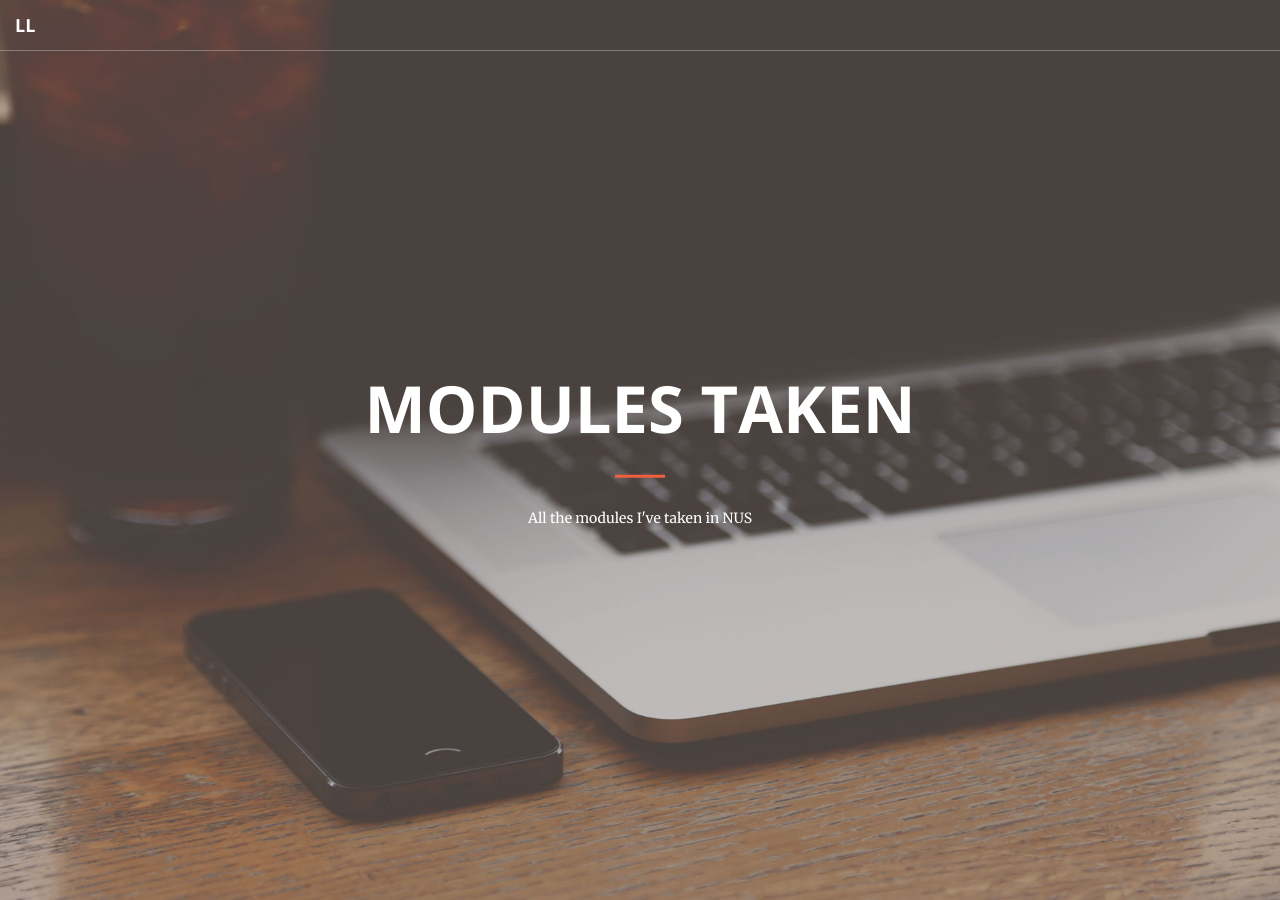
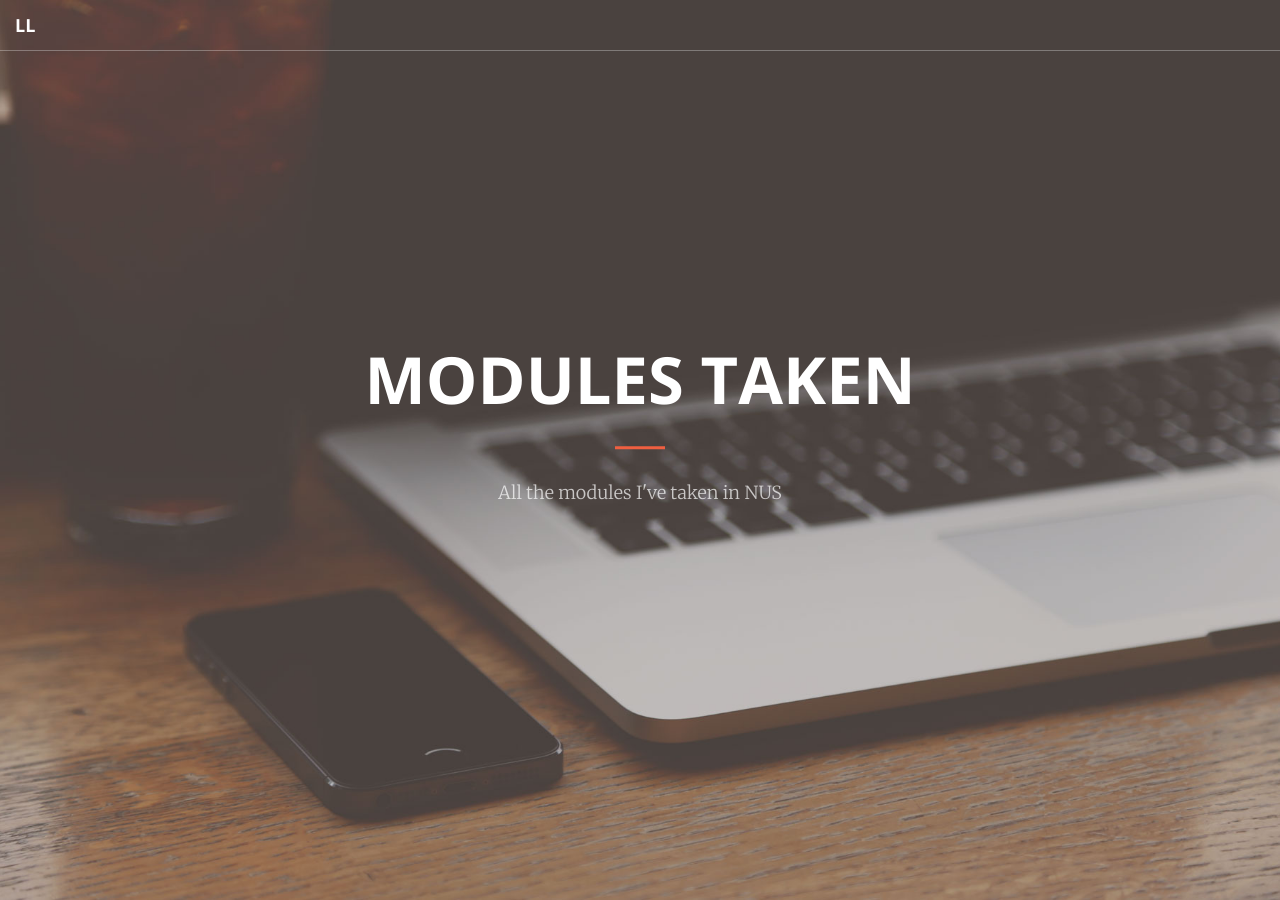
Before and after one commit to limli/limli.github.io, a Jekyll site: the page built from modules.html, in a window 1280 px wide and 900 px high. Built offline with Jekyll 4.4.1, drawn with Linux system fonts in a browser that asks for light colours.

Commit message:
fix font

```diff
--- a/modules.html
+++ b/modules.html
@@ -1,7 +1,7 @@
 ---
 layout: page
 title: "Modules Taken"
-description: All the modules I've taken in NUS
+description: <p>All the modules I've taken in NUS</p>
 ---
 <section id="experience">
     <div class="container">
```
